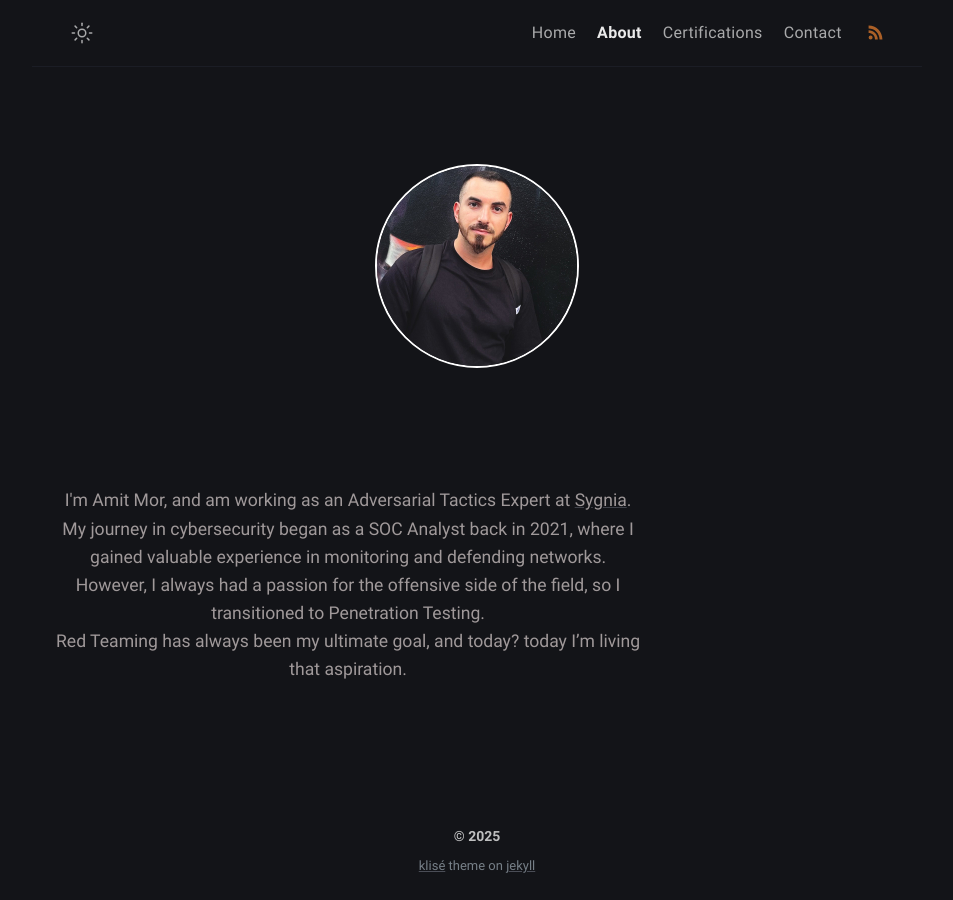
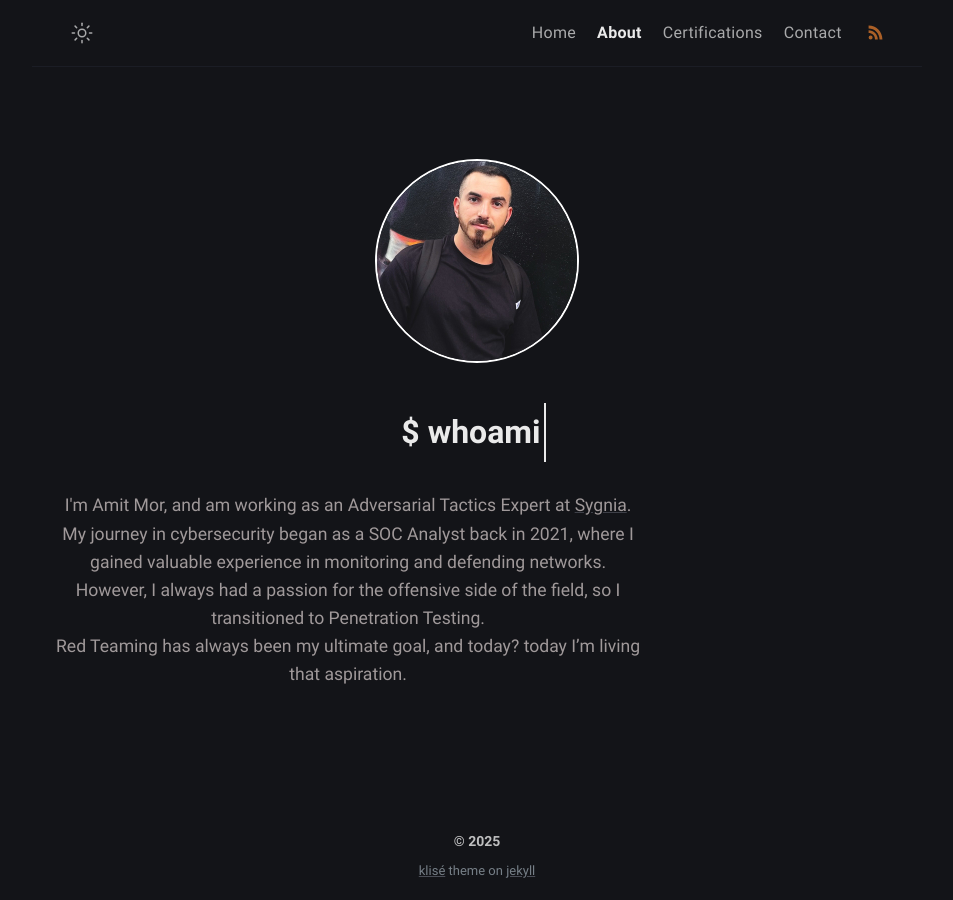
Before and after one commit to Extravenger/extravenger.github.io, a Jekyll site: the page built from about.md, in a window 1280 px wide. Shown: the whole page, without its empty margins (163-1116 px from the left). Built offline with Jekyll 4.4.1, drawn with Linux system fonts in a browser that asks for light colours.

Commit message:
Update about.html

```diff
--- a/_layouts/about.html
+++ b/_layouts/about.html
@@ -97,12 +97,16 @@
     }
 
     /* Typing effect */
-    .text::before {
-      content: "";
+    .text {
       display: inline-block;
       overflow: hidden;
       white-space: nowrap;
+      border-right: 2px solid;
       animation: typing 3s steps(8) 0.5s forwards;
+    }
+
+    .text::before {
+      content: "$ whoami"; /* Set the content to be typed */
     }
 
     @keyframes typing {
@@ -119,7 +123,7 @@
       display: inline-block;
       line-height: 1;
       margin-left: 2px;
-      vertical-align: 0.7em;
+      vertical-align: -0.1em;
       animation: blink 0.7s step-end infinite;
     }
 
```
